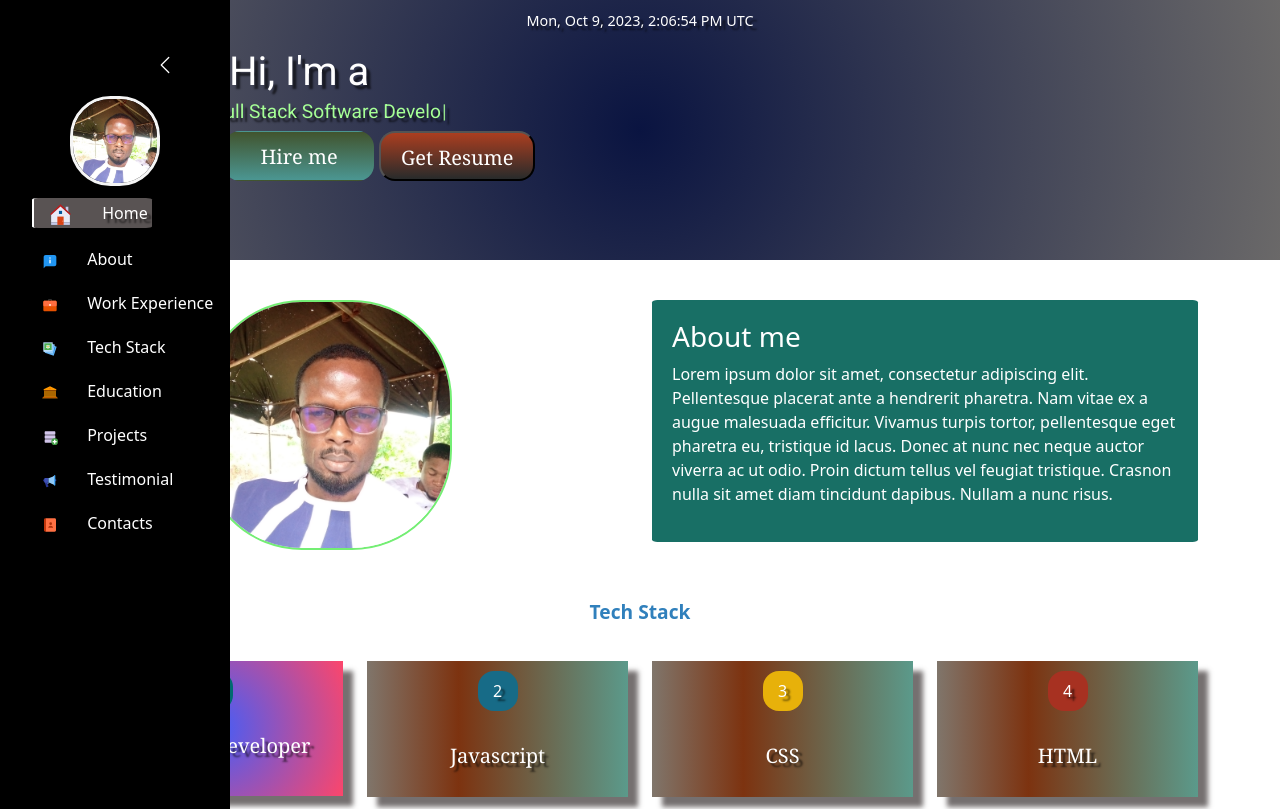
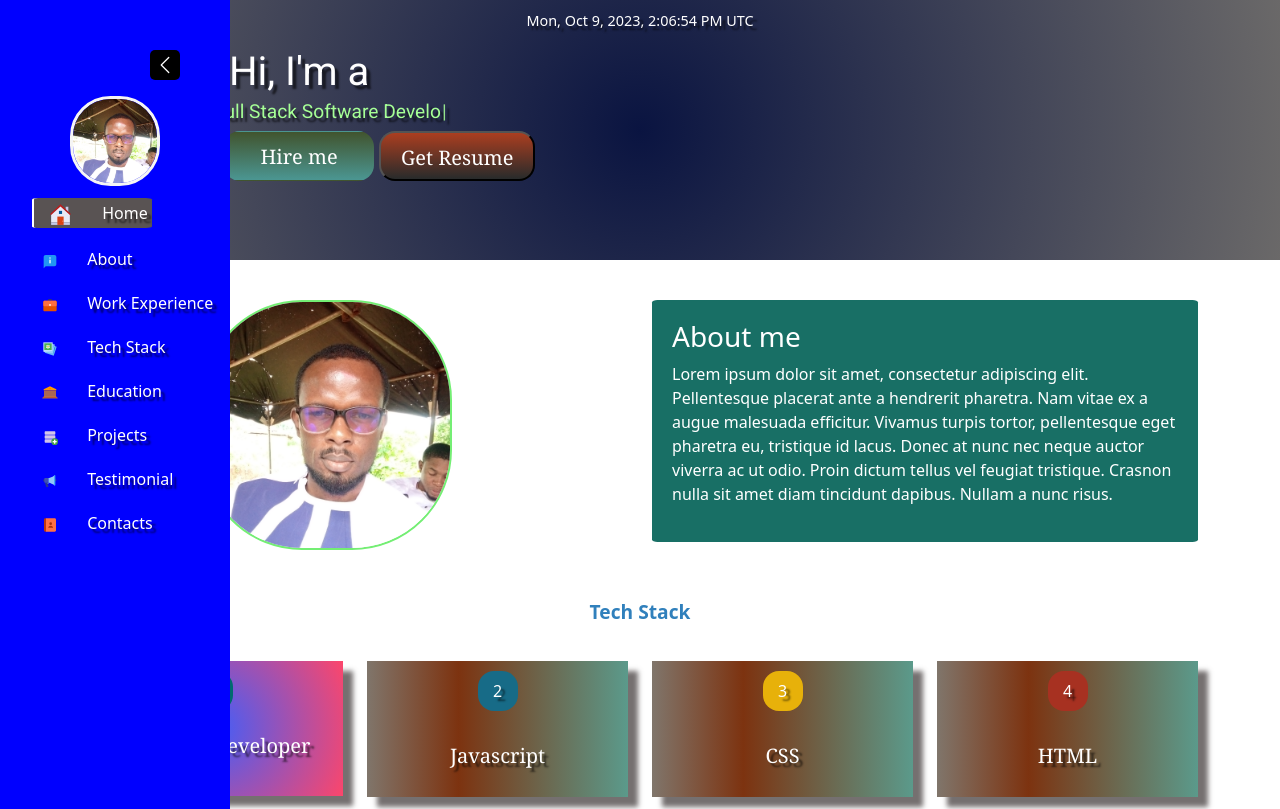
Before and after one commit to steno1/portfolioReact2, a React (Create React App) app in the folder client/: page / in a window 1280 px wide. Shown: the top 809 px of the page. Built offline with nearby package versions, Linux system fonts and the light colour scheme.

Commit message:
updated css of sidebar

```diff
--- a/client/src/Components/Sidebar/Sidebar.css
+++ b/client/src/Components/Sidebar/Sidebar.css
@@ -8,7 +8,7 @@ color:#aab2c3;
 
 .sidebar{
     height:150vh;
-    background-color:black;
+    background-color:blue;
     width: 70px;
     position: fixed;
     top: 0;
```
